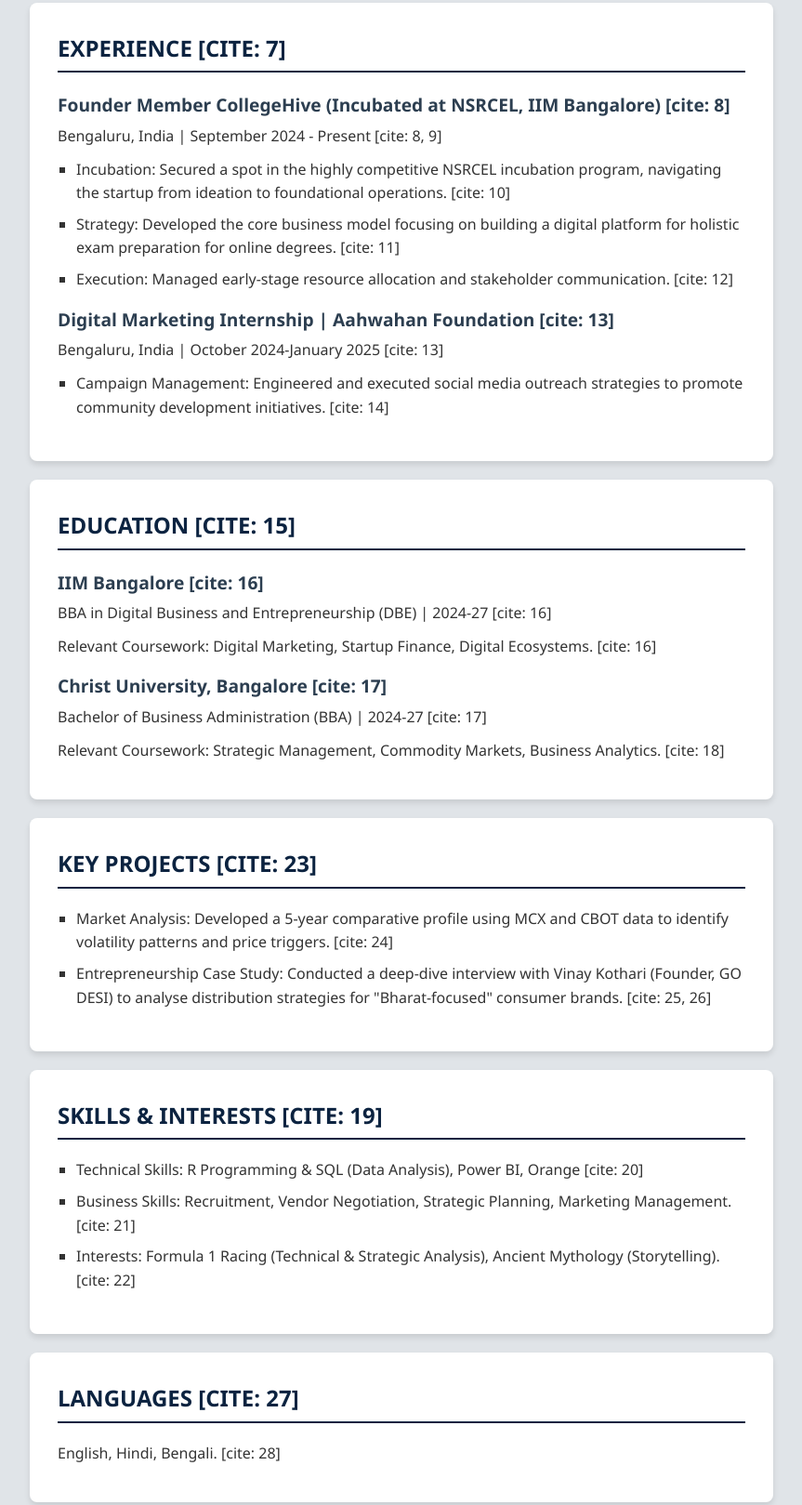
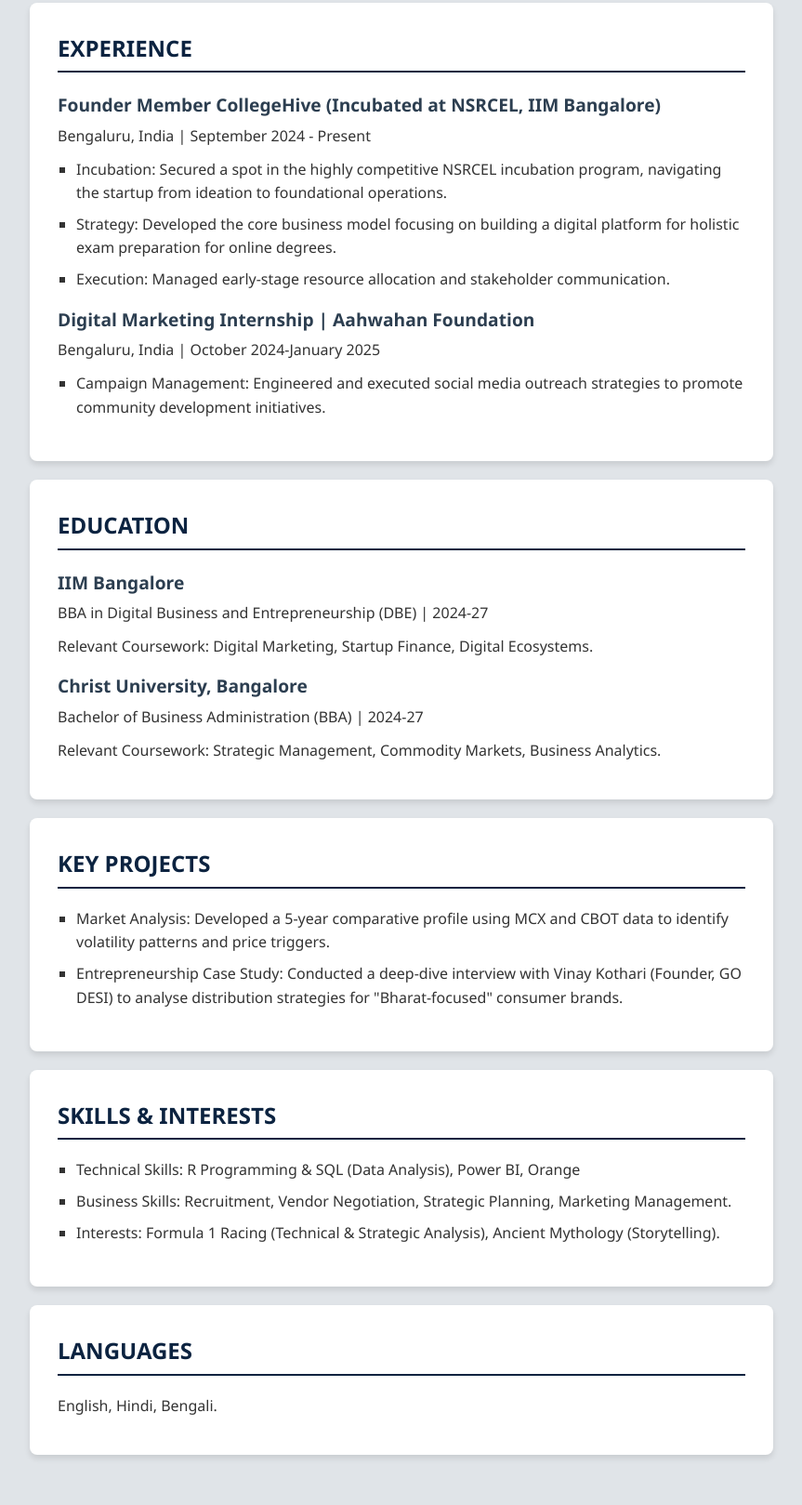
Before and after one commit to debatramaity963-sudo/debatramaity963-sudo.github.io, a plain HTML site: page index.html in a window 1280 px wide. Shown: the part 494-2113 px from the top of the page at 93% size, without its empty margins (208-1071 px from the left). Drawn offline with Linux system fonts and the light colour scheme.

Commit message:
Update index.html

```diff
--- a/index.html
+++ b/index.html
@@ -8,64 +8,65 @@
 </head>
 <body>
     <header>
-        <h1>Debatra Maity [cite: 1]</h1>
-        <p>Bengaluru, Karnataka | +91 90911 00950 | debatramaity963@gmail.com [cite: 2]</p>
-        <p><a href="https://www.linkedin.com/in/debatra-maity-9a36052b5/">LinkedIn Profile</a> [cite: 2]</p>
+        <h1>Debatra Maity</h1>
+        <p>Bengaluru, Karnataka | +91 90911 00950 | debatramaity963@gmail.com</p>
+        <p><a href="https://www.linkedin.com/in/debatra-maity-9a36052b5/">LinkedIn Profile</a></p>
     </header>
 
     <section>
-        <h2>PROFESSIONAL SUMMARY [cite: 3]</h2>
-        <p>Results-driven Business Administrator pursuing a dual-degree path at IIM Bangalore and Christ University. [cite: 4] Proven track record in startup incubation at NSRCEL and operational management within a legacy family enterprise.  Expert in bridging the gap between traditional trade and digital-first business strategies. [cite: 6]</p>
+        <h2>PROFESSIONAL SUMMARY</h2>
+        <p>Results-driven Business Administrator pursuing a dual-degree path at IIM Bangalore and Christ University. [cite: 4] Proven track record in startup incubation at NSRCEL and operational management within a legacy family enterprise.  Expert in bridging the gap between traditional trade and digital-first business strategies.</p>
     </section>
 
     <section>
-        <h2>EXPERIENCE [cite: 7]</h2>
-        <h3>Founder Member CollegeHive (Incubated at NSRCEL, IIM Bangalore) [cite: 8]</h3>
-        <p>Bengaluru, India | September 2024 - Present [cite: 8, 9]</p>
+        <h2>EXPERIENCE</h2>
+        <h3>Founder Member CollegeHive (Incubated at NSRCEL, IIM Bangalore)</h3>
+        <p>Bengaluru, India | September 2024 - Present</p>
         <ul>
-            <li>Incubation: Secured a spot in the highly competitive NSRCEL incubation program, navigating the startup from ideation to foundational operations. [cite: 10]</li>
-            <li>Strategy: Developed the core business model focusing on building a digital platform for holistic exam preparation for online degrees. [cite: 11]</li>
-            <li>Execution: Managed early-stage resource allocation and stakeholder communication. [cite: 12]</li>
+            <li>Incubation: Secured a spot in the highly competitive NSRCEL incubation program, navigating the startup from ideation to foundational operations.</li>
+            <li>Strategy: Developed the core business model focusing on building a digital platform for holistic exam preparation for online degrees.</li>
+            <li>Execution: Managed early-stage resource allocation and stakeholder communication.</li>
         </ul>
 
-        <h3>Digital Marketing Internship | Aahwahan Foundation [cite: 13]</h3>
-        <p>Bengaluru, India | October 2024-January 2025 [cite: 13]</p>
+        <h3>Digital Marketing Internship | Aahwahan Foundation</h3>
+        <p>Bengaluru, India | October 2024-January 2025</p>
         <ul>
-            <li>Campaign Management: Engineered and executed social media outreach strategies to promote community development initiatives. [cite: 14]</li>
+            <li>Campaign Management: Engineered and executed social media outreach strategies to promote community development initiatives.</li>
         </ul>
     </section>
 
     <section>
-        <h2>EDUCATION [cite: 15]</h2>
-        <h3>IIM Bangalore [cite: 16]</h3>
-        <p>BBA in Digital Business and Entrepreneurship (DBE) | 2024-27 [cite: 16]</p>
-        <p>Relevant Coursework: Digital Marketing, Startup Finance, Digital Ecosystems. [cite: 16]</p>
+        <h2>EDUCATION</h2>
+        <h3>IIM Bangalore</h3>
+        <p>BBA in Digital Business and Entrepreneurship (DBE) | 2024-27</p>
+        <p>Relevant Coursework: Digital Marketing, Startup Finance, Digital Ecosystems.</p>
 
-        <h3>Christ University, Bangalore [cite: 17]</h3>
-        <p>Bachelor of Business Administration (BBA) | 2024-27 [cite: 17]</p>
-        <p>Relevant Coursework: Strategic Management, Commodity Markets, Business Analytics. [cite: 18]</p>
+        <h3>Christ University, Bangalore</h3>
+        <p>Bachelor of Business Administration (BBA) | 2024-27</p>
+        <p>Relevant Coursework: Strategic Management, Commodity Markets, Business Analytics.</p>
     </section>
 
     <section>
-        <h2>KEY PROJECTS [cite: 23]</h2>
+        <h2>KEY PROJECTS</h2>
         <ul>
-            <li>Market Analysis: Developed a 5-year comparative profile using MCX and CBOT data to identify volatility patterns and price triggers. [cite: 24]</li>
-            <li>Entrepreneurship Case Study: Conducted a deep-dive interview with Vinay Kothari (Founder, GO DESI) to analyse distribution strategies for "Bharat-focused" consumer brands. [cite: 25, 26]</li>
+            <li>Market Analysis: Developed a 5-year comparative profile using MCX and CBOT data to identify volatility patterns and price triggers.</li>
+            <li>Entrepreneurship Case Study: Conducted a deep-dive interview with Vinay Kothari (Founder, GO DESI) to analyse distribution strategies for "Bharat-focused" consumer brands.</li>
         </ul>
     </section>
 
     <section>
-        <h2>SKILLS & INTERESTS [cite: 19]</h2>
+        <h2>SKILLS & INTERESTS</h2>
         <ul>
-            <li>Technical Skills: R Programming & SQL (Data Analysis), Power BI, Orange [cite: 20]</li>
-            <li>Business Skills: Recruitment, Vendor Negotiation, Strategic Planning, Marketing Management. [cite: 21]</li>
-            <li>Interests: Formula 1 Racing (Technical & Strategic Analysis), Ancient Mythology (Storytelling). [cite: 22]</li>
+            <li>Technical Skills: R Programming & SQL (Data Analysis), Power BI, Orange</li>
+            <li>Business Skills: Recruitment, Vendor Negotiation, Strategic Planning, Marketing Management.</li>
+            <li>Interests: Formula 1 Racing (Technical & Strategic Analysis), Ancient Mythology (Storytelling).</li>
         </ul>
     </section>
 
     <section>
-        <h2>LANGUAGES [cite: 27]</h2>
-        <p>English, Hindi, Bengali. [cite: 28]</p>
+        <h2>LANGUAGES</h2>
+        <p>English, Hindi, Bengali.</p>
     </section>
 </body>
+
 </html>
```
